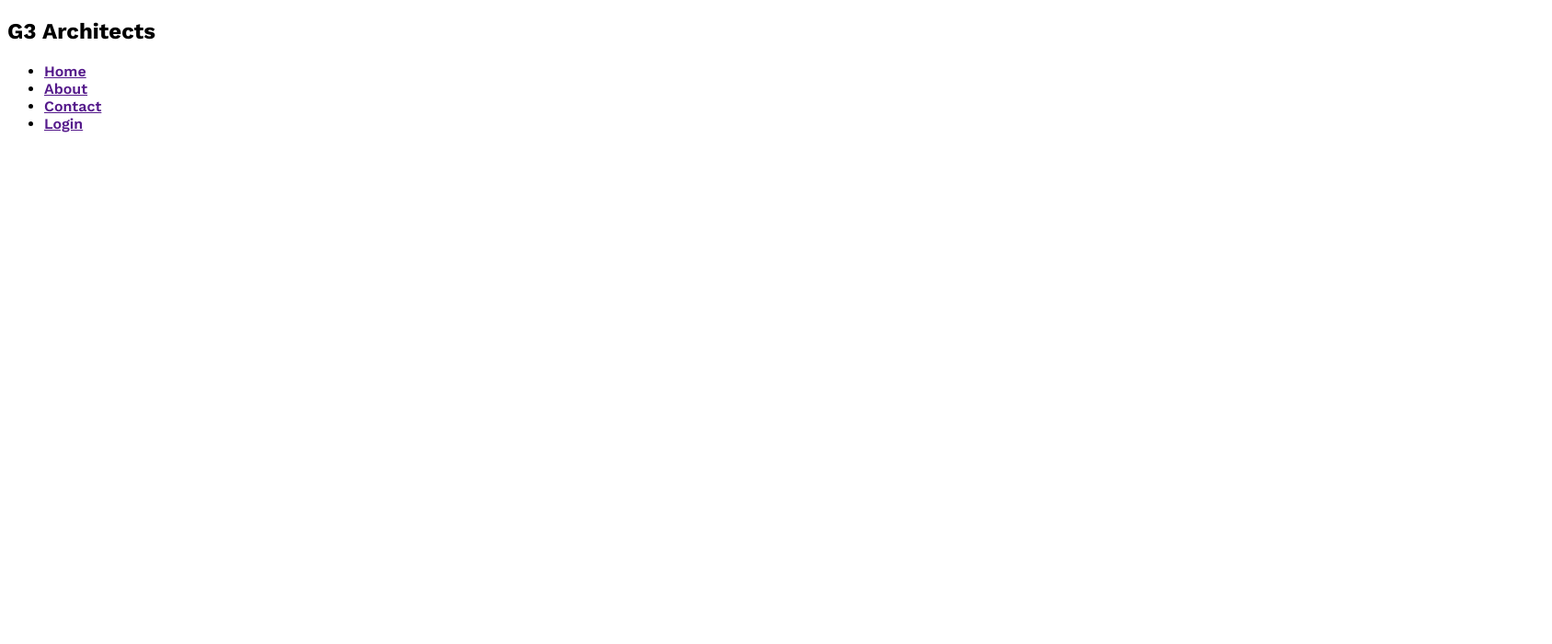
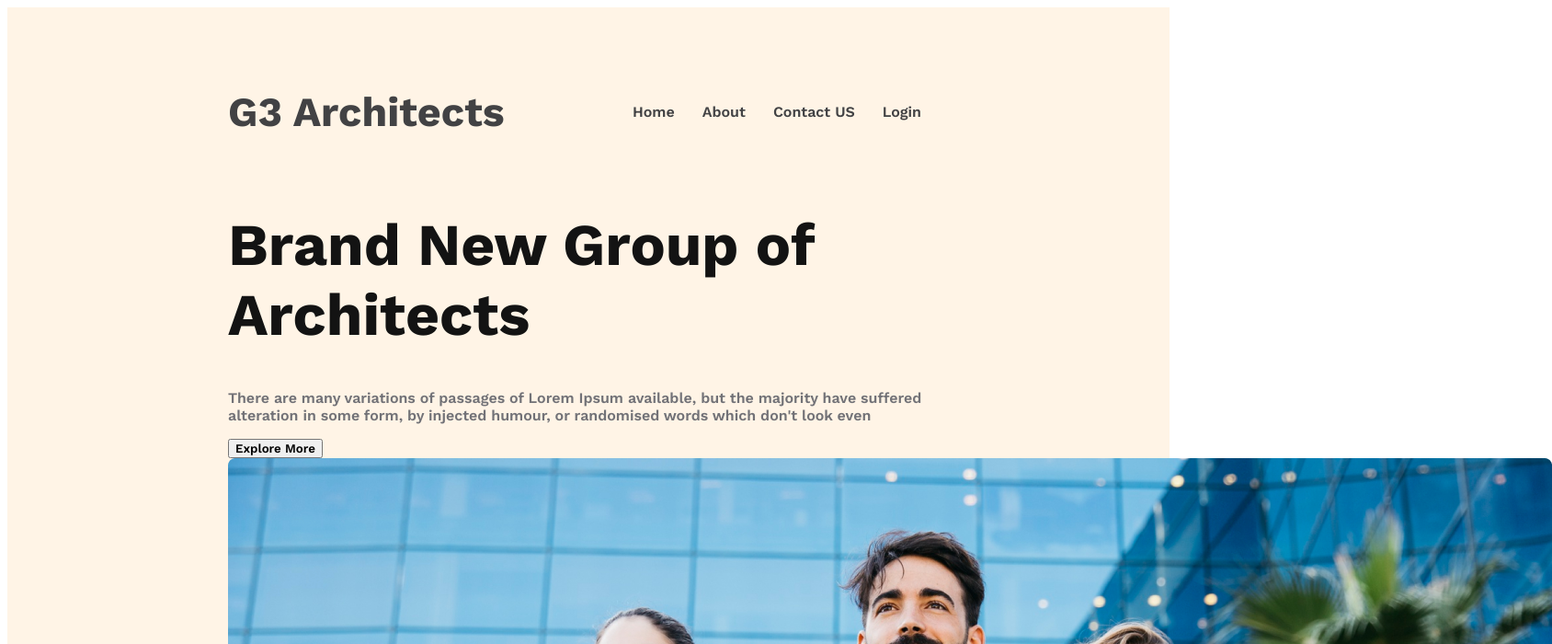
Before and after one commit to emonhosen0130/g3-architects-web, a plain HTML site: page index.html in a window 1280 px wide. Shown: the top 700 px of the page at 92% size, 1688 px wide, since content can reach past the window. Drawn offline with nearby package versions, Linux system fonts and the light colour scheme.

Commit message:
banner content added

```diff
--- a/index.html
+++ b/index.html
@@ -9,14 +9,23 @@
 <body>
     <header>
         <nav>
-            <h2>G3 Architects</h2>
+            <h2 class="nav-title">G3 Architects</h2>
             <ul>
                 <li><a href="">Home</a></li>
                 <li><a href="">About</a></li>
-                <li><a href="">Contact</a></li>
+                <li><a href="">Contact US</a></li>
                 <li><a href="">Login</a></li>
             </ul>
         </nav>
+        <div class="banner">
+          <div class="banner-content">
+            <h1 class="banner-title">Brand New
+                Group of Architects </h1>
+                <p class="banner-dec">There are many variations of passages of Lorem Ipsum available, but the majority have suffered alteration in some form, by injected humour, or randomised words which don't look even</p>
+                <button class="btn-primary"> Explore More </button>
+          </div>
+                <img src="images/banner.png" alt="">
+        </div>
     </header>
     <main>
 
--- a/styles/architecs.css
+++ b/styles/architecs.css
@@ -2,3 +2,44 @@
 *{
     font-family: 'Work Sans', sans-serif;
 }
+header{
+    background: rgba(255, 144, 14, 0.10);
+    padding: 50px 240px;
+}
+nav{
+    display: flex;
+    justify-content: space-between;
+    align-items: center;
+}
+.nav-title{
+   font-size: 2.8rem;
+   font-weight: 700;
+   color: #424244;
+}
+nav > ul{
+    display: flex;
+}
+nav li{
+    list-style: none;
+    margin-right: 30px;
+    font-weight: 500;
+    font-size: 1rem ;
+}
+nav li a {
+    text-decoration: none;
+    color: #424244;
+}
+.banner-content{
+    max-width: 800px;
+    align-items: center;
+    margin: 0 auto;
+}
+.banner-title{
+    font-size: 4rem;
+    font-weight: 700;
+    color: #131313;
+
+}
+.banner-dec{
+    color: #727277;
+}
```
